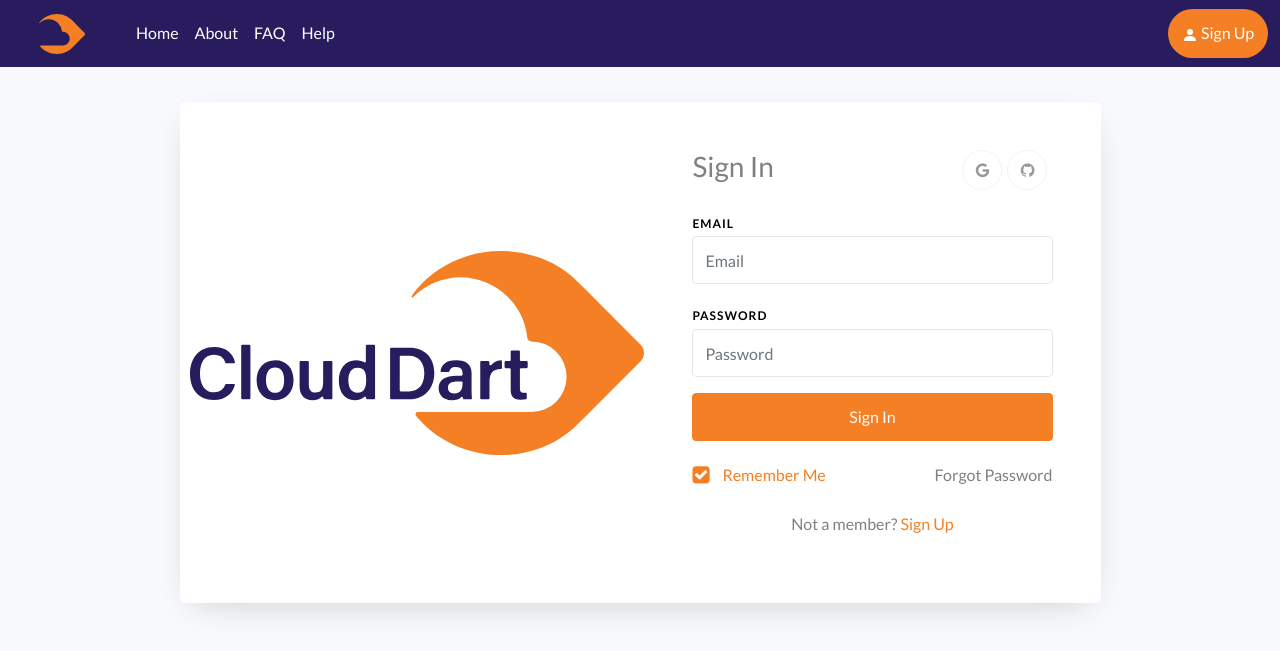
After one commit to ThakurAnketPratapSingh/dockDart, a Django app: page /Signin in a window 1280 px wide. The commit adds this page. Shown: the top 651 px of the page. Run offline with Django 4.2, Linux system fonts and the light colour scheme.

Commit message:
page updated

```diff
--- a/CloudDart/settings.py
+++ b/CloudDart/settings.py
@@ -82,7 +82,7 @@ DATABASES = {
         'NAME': 'clouddart',
         'HOST':'localhost',
         'USER':'postgres',
-        'PASSWORD':'YOUR_DB_PASSWORD',
+        'PASSWORD':'9161',
     }
 }
 
--- a/CloudDart/urls.py
+++ b/CloudDart/urls.py
@@ -23,7 +23,8 @@ from accounts import views as ac
 urlpatterns = [
     path('admin/', admin.site.urls),
     path('',cs.home),
-    path('login',ac.signUp),
+    path('Signup',ac.signUp),
+    path('Signin',ac.signIn),
     path('about',cs.about),
     path('faq',cs.faq),
     path('help',cs.help),
--- a/accounts/views.py
+++ b/accounts/views.py
@@ -37,4 +37,8 @@ def signUp(request):
             return redirect('/login')
         return redirect('/')
     else:
-        return render(request,'login.html')
+        return render(request,'signup.html')
+
+
+def signIn(request):
+    return render(request,'signin.html')
--- /dev/null
+++ b/static/css/accountstyle.css
@@ -0,0 +1,216 @@
+body {
+    font-family: "Lato", Arial, sans-serif;
+    font-size: 16px;
+    line-height: 1.8;
+    font-weight: normal;
+    background: #f8f9fd;
+    color: gray;
+    }
+.navitem{
+    background-color:	#281c5f;
+}
+.navlogin{
+    color: white;
+
+    background-color: #f47f24;
+    padding: 10px;
+    width: 100px;
+    text-align: center;
+
+    top: 0;
+
+
+    border-radius: 30px;
+
+}
+.about{
+    text-align: center;
+    padding-top: 25px;
+    padding-bottom: 20px;
+}
+h5{
+    padding-top: 20px;
+    padding-bottom: 0px;
+}
+.social-media .social-icon {
+    display: block;
+    width: 40px;
+    height: 40px;
+    background: transparent;
+    border: 1px solid rgba(0, 0, 0, 0.05);
+    font-size: 16px;
+    margin-right: 5px;
+    border-radius: 50%;
+    }
+.align-items-center {
+    -webkit-box-align: center !important;
+    -ms-flex-align: center !important;
+    align-items: center !important;
+    }
+.social-media .social-icon span {
+     color: #999999; }
+.social-media .social-icon:hover, .social-media .social-icon:focus {
+    background: #f47f24; }
+.social-media .social-icon:hover span, .social-media .social-icon:focus span {
+        color: #fff; }
+.btn.btn-primary {
+    background: #f47f24 !important;
+    border: 1px solid #f47f24 !important;
+    color: #fff !important;
+    }
+.form-control {
+    height: 48px;
+    background: #fff;
+    color: #000;
+    font-size: 16px;
+    border-radius: 5px;
+    -webkit-box-shadow: none;
+    box-shadow: none;
+    border: 1px solid rgba(0, 0, 0, 0.1);
+}
+
+.img {
+   margin-left: 10px;
+   background-repeat: no-repeat;
+   background-position: center center;
+}
+
+.wrap {
+   width: 100%;
+   overflow: hidden;
+   background: #fff;
+   border-radius: 5px;
+   -webkit-box-shadow: 0px 10px 34px -15px rgba(0, 0, 0, 0.24);
+   -moz-box-shadow: 0px 10px 34px -15px rgba(0, 0, 0, 0.24);
+   box-shadow: 0px 10px 34px -15px rgba(0, 0, 0, 0.24);
+}
+
+.img, .login-wrap {
+   width: 50%;
+}
+@media (max-width: 991.98px) {
+   .img, .login-wrap {
+        width: 100%;
+  } }
+
+ @media (max-width: 767.98px) {
+   .wrap .img {
+    height: 250px;
+  } }
+
+.login-wrap {
+    position: relative;
+    background: #fff h3;
+    background-font-weight: 300; }
+
+.form-group {
+    position: relative; }
+.form-group .label {
+    font-size: 12px;
+    text-transform: uppercase;
+    letter-spacing: 1px;
+    color: #000;
+    font-weight: 700; }
+.form-group a {
+    color: gray; }
+
+
+
+.form-control:focus, .form-control:active {
+    outline: none !important;
+    -webkit-box-shadow: none;
+    box-shadow: none;
+    border: 1px solid #f47f24; }
+.container {
+
+    width: 100%;
+    padding-top: 35px;
+    padding-right: 15px;
+    padding-left: 15px;
+    margin-right: auto;
+    margin-left: auto; }
+
+
+a {
+    color: #007bff;
+    text-decoration: none;
+    background-color: transparent;
+}
+.aa:hover {
+    color: #0056b3;
+    text-decoration: underline;
+}
+.asign{
+  color: #f47f24;
+}
+@media (min-width: 768px) {
+  .text-md-left {
+    text-align: left !important; }
+  .text-md-right {
+    text-align: right !important;
+    }
+  .text-md-center {
+    text-align: center !important;
+  } }
+  .checkbox-wrap {
+    display: block;
+    position: relative;
+    padding-left: 30px;
+    margin-bottom: 12px;
+    cursor: pointer;
+    font-size: 16px;
+    font-weight: 500;
+    -webkit-user-select: none;
+    -moz-user-select: none;
+    -ms-user-select: none;
+    user-select: none;
+    }
+
+  /* Hide the browser's default checkbox */
+  .checkbox-wrap input {
+    position: absolute;
+    opacity: 0;
+    cursor: pointer;
+    height: 0;
+    width: 0; }
+
+  /* Create a custom checkbox */
+  .checkmark {
+    position: absolute;
+    top: 20px;
+    left: 0;
+    }
+
+  /* Create the checkmark/indicator (hidden when not checked) */
+  .checkmark:after {
+    content: "\f0c8";
+    font-family: "FontAwesome";
+    position: absolute;
+    color: rgba(0, 0, 0, 0.1);
+    font-size: 20px;
+    margin-top: -4px;
+    -webkit-transition: 0.3s;
+    -o-transition: 0.3s;
+    transition: 0.3s; }
+    @media (prefers-reduced-motion: reduce) {
+      .checkmark:after {
+        -webkit-transition: none;
+        -o-transition: none;
+        transition: none; } }
+
+  /* Show the checkmark when checked */
+  .checkbox-wrap input:checked ~ .checkmark:after {
+    display: block;
+    content: "\f14a";
+    font-family: "FontAwesome";
+    color: rgba(0, 0, 0, 0.2); }
+
+  /* Style the checkmark/indicator */
+  .checkbox-primary {
+    color: #f47f24; }
+    .checkbox-primary input:checked ~ .checkmark:after {
+      color: #f47f24; }
+
+.pad{
+  padding-top: 20px;
+}
--- /dev/null
+++ b/templates/signin.html
@@ -0,0 +1,116 @@
+<!doctype html>
+{%load static%}
+<html lang="en">
+  <head>
+    <!-- Required meta tags -->
+    <meta charset="utf-8">
+    <meta name="viewport" content="width=device-width, initial-scale=1">
+
+    <!-- Bootstrap CSS -->
+    <link href="https://cdn.jsdelivr.net/npm/bootstrap@5.0.2/dist/css/bootstrap.min.css" rel="stylesheet" integrity="sha384-EVSTQN3/azprG1Anm3QDgpJLIm9Nao0Yz1ztcQTwFspd3yD65VohhpuuCOmLASjC" crossorigin="anonymous">
+
+	<link href="https://fonts.googleapis.com/css?family=Lato:300,400,700&display=swap" rel="stylesheet">
+
+	<link rel="stylesheet" href="https://stackpath.bootstrapcdn.com/font-awesome/4.7.0/css/font-awesome.min.css">
+
+
+    <title>Sign In</title>
+    <link rel="stylesheet" href="{% static 'css/accountstyle.css' %}">
+
+  </head>
+  <body>
+    <nav class="navbar navbar-expand-lg navbar-dark navitem">
+        <div class="container-fluid">
+
+          <a class="navbar-brand" href="#">
+            <img src="{% static 'image/mainlogo.svg' %}" alt="" width="100" height="40" class="">
+
+          </a>
+
+          <button class="navbar-toggler" type="button" data-bs-toggle="collapse" data-bs-target="#navbarSupportedContent" aria-controls="navbarSupportedContent" aria-expanded="false" aria-label="Toggle navigation">
+            <span class="navbar-toggler-icon"></span>
+          </button>
+          <div class="collapse navbar-collapse" id="navbarSupportedContent">
+            <ul class="navbar-nav me-auto mb-2 mb-lg-0">
+              <li class="nav-item">
+                <a class="nav-link active" aria-current="page" href="/">Home</a>
+              </li>
+              <li class="nav-item">
+                <a class="nav-link active" href="about">About</a>
+              </li>
+              <li class="nav-item">
+                <a class="nav-link active" href="faq">FAQ</a>
+              </li>
+              <li class="nav-item">
+                <a class="nav-link active" href="help">Help</a>
+              </li>
+            </ul>
+              <a class="nav-link navlogin" href="Signup">
+                <svg xmlns="http://www.w3.org/2000/svg" width="16" height="16" fill="currentColor" class="bi bi-person-fill" viewBox="0 0 16 16">
+                  <path d="M3 14s-1 0-1-1 1-4 6-4 6 3 6 4-1 1-1 1H3zm5-6a3 3 0 1 0 0-6 3 3 0 0 0 0 6z"/>
+                </svg> Sign Up</a>
+          </div>
+        </div>
+       </nav>
+
+
+       <section class="ftco-section">
+		<div class="container">
+
+			<div class="row justify-content-center">
+				<div class="col-md-12 col-lg-10">
+					<div class="wrap d-md-flex">
+						<div class="img" style="background-image: url('{% static 'image/logo.svg' %}');">
+			      </div>
+						<div class="login-wrap p-4 p-md-5">
+			      	<div class="d-flex">
+			      		<div class="w-100">
+			      			<h3 class="mb-4">Sign In</h3>
+			      		</div>
+								<div class="w-100">
+									<p class="social-media d-flex justify-content-end">
+										<a href="#" class="social-icon d-flex align-items-center justify-content-center"><span class="fa fa-google"></span></a>
+										<a href="#" class="social-icon d-flex align-items-center justify-content-center"><span class="fa fa-github"></span></a>
+									</p>
+								</div>
+			      	</div>
+							<form action="#" class="signin-form">
+			      		<div class="form-group mb-3">
+			      			<label class="label" for="name">Email</label>
+			      			<input type="email" class="form-control" placeholder="Email" name="email" required>
+			      		</div>
+		            <div class="form-group mb-3">
+		            	<label class="label" for="password">Password</label>
+		              <input type="password" class="form-control" placeholder="Password" name="pass" required>
+		            </div>
+		            <div class="form-group">
+		            	<button type="submit" class="form-control btn btn-primary rounded submit px-3">Sign In</button>
+		            </div>
+		            <div class="form-group d-md-flex">
+		            	<div class="w-50 text-left">
+			            	<label class="checkbox-wrap checkbox-primary mb-0 pad">
+									  <input type="checkbox" checked>
+									  <span class="checkmark"></span>Remember Me
+										</label>
+									</div>
+									<div class="w-50 text-md-right pad">
+										<a class="aa" href="#">Forgot Password</a>
+									</div>
+		            </div>
+		          </form>
+		          <p class="text-center pad">Not a member? <a class="aa asign" href="Signup">Sign Up</a></p>
+		        </div>
+		      </div>
+				</div>
+			</div>
+		</div>
+	</section>
+
+
+
+    <!-- Option 1: Bootstrap Bundle with Popper -->
+    <script src="https://cdn.jsdelivr.net/npm/bootstrap@5.0.2/dist/js/bootstrap.bundle.min.js" integrity="sha384-MrcW6ZMFYlzcLA8Nl+NtUVF0sA7MsXsP1UyJoMp4YLEuNSfAP+JcXn/tWtIaxVXM" crossorigin="anonymous"></script>
+
+
+  </body>
+</html>
```
Also changed, not shown: static/css/faqstyle.css (+18 -1 lines), static/css/homestyle.css (+4 -3 lines), static/css/style.css (deleted, +0 -107 lines), templates/faq.html (+39 -3 lines), templates/home.html (+11 -8 lines), templates/login.html (deleted, +0 -82 lines), templates/signup.html (added, +126 -0 lines).
